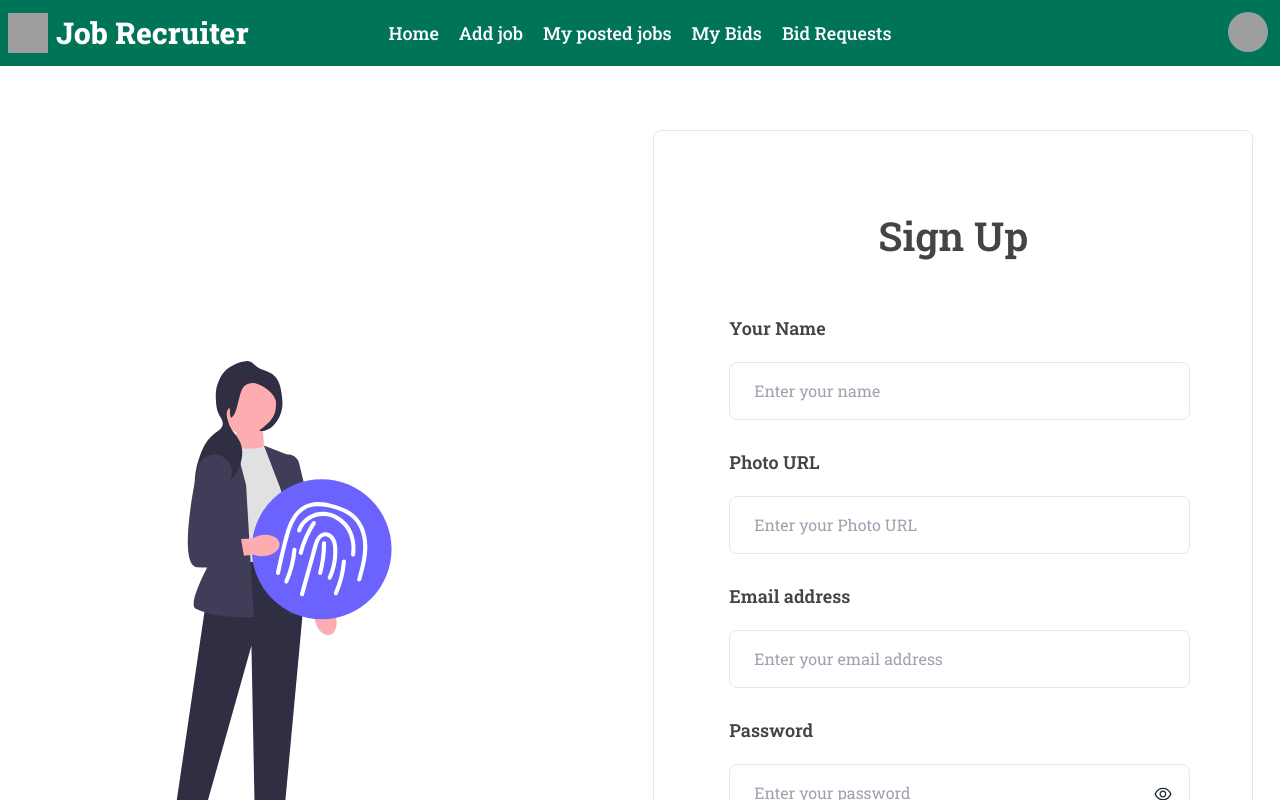
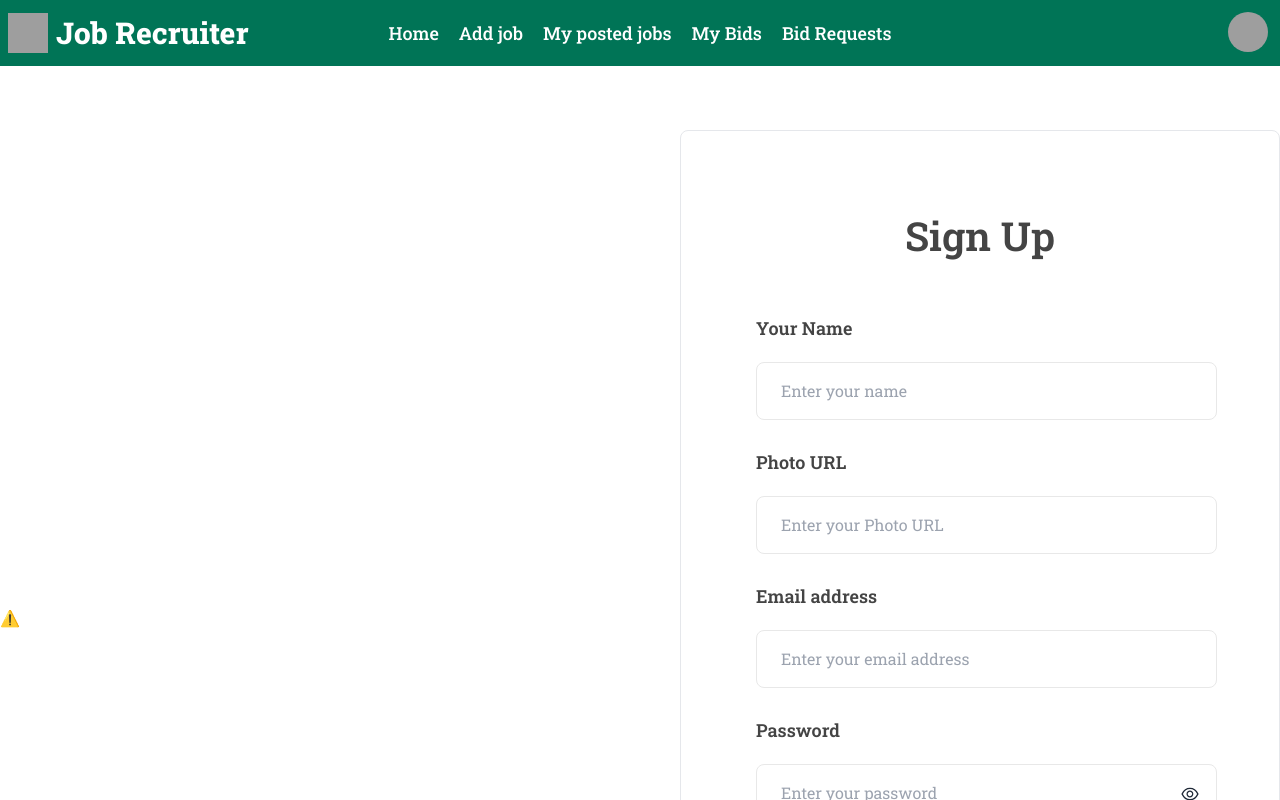
Before and after one commit to tonoy3125/Job-Recruiter-Client, a React (Vite) app: page /register in a window 1280 px wide. Shown: the top 800 px of the page. Built offline with nearby package versions, Linux system fonts and the light colour scheme; no server answers; grey boxes are pictures that could not be loaded.

Commit message:
login and register page animation added commit

```diff
--- a/src/Pages/Login/Login.jsx
+++ b/src/Pages/Login/Login.jsx
@@ -1,6 +1,5 @@
 /* eslint-disable no-unused-vars */
 
-import login from "../../assets/login.svg";
 import { FiGithub } from 'react-icons/fi';
 import { FiTwitter } from 'react-icons/fi';
 import { FcGoogle } from 'react-icons/fc';
@@ -11,6 +10,7 @@ import { AiOutlineEyeInvisible } from 'react-icons/ai';
 import { AuthContext } from './../../Providers/Authprovider';
 import toast, { Toaster } from "react-hot-toast";
 import swal from "sweetalert";
+import { Player } from "@lottiefiles/react-lottie-player";
 
 const Login = () => {
     const [showPassword, setShowPassword] = useState(false)
@@ -86,7 +86,13 @@ const Login = () => {
         <div>
             <div className="container mx-auto flex flex-col gap-10 lg:gap-0 items-center lg:flex-row justify-evenly mb-32">
                 <div className="md:w-[600px] mt-40 ">
-                    <img src={login} alt="" />
+                    <Player
+                        autoplay
+                        loop
+                        src="https://lottie.host/32f80b08-e70e-41f8-b5d9-1282047c7335/A5prRyUKZS.json"
+
+                    >
+                    </Player>
                 </div>
                 <div className="border md:w-[500px] lg:w-[600px] h-[750px] mt-16 pt-5 md:p-5 lg:p-[75px] bg-[#fff] rounded-lg">
                     <h1 className="text-[40px] font-semibold text-[#444] text-center  mb-12">Sign In</h1>
--- a/src/Pages/Register/Register.jsx
+++ b/src/Pages/Register/Register.jsx
@@ -1,11 +1,11 @@
 /* eslint-disable no-unused-vars */
 import { useContext, useState } from "react";
-import register from "../../assets/login.svg";
 import { AiOutlineEye } from 'react-icons/ai';
 import { AiOutlineEyeInvisible } from 'react-icons/ai';
 import { Link, useNavigate } from "react-router-dom";
 import { AuthContext } from './../../Providers/Authprovider';
 import toast, { Toaster } from "react-hot-toast";
+import { Player } from "@lottiefiles/react-lottie-player";
 
 const Register = () => {
     const [showPassword, setShowPassword] = useState(false)
@@ -66,8 +66,14 @@ const Register = () => {
     return (
         <div>
             <div className="container mx-auto flex flex-col gap-10 lg:gap-0 items-center lg:flex-row justify-evenly mb-32">
-                <div className="md:w-[600px] mt-40 ">
-                    <img src={register} alt="" />
+                <div className="md:w-[700px] mt-40 ">
+                    <Player
+                        autoplay
+                        loop
+                        src="https://lottie.host/707fc906-7cd0-408a-bd14-2e5a27a9bd29/iVhDngXrPo.json"
+
+                    >
+                    </Player>
                 </div>
                 <div className="border md:w-[500px] lg:w-[600px] h-[880px] mt-16 pt-5 md:p-5 lg:p-[75px] bg-[#fff] rounded-lg ">
                     <h1 className="text-[40px] font-semibold text-[#444] text-center  mb-12">Sign Up</h1>
```
